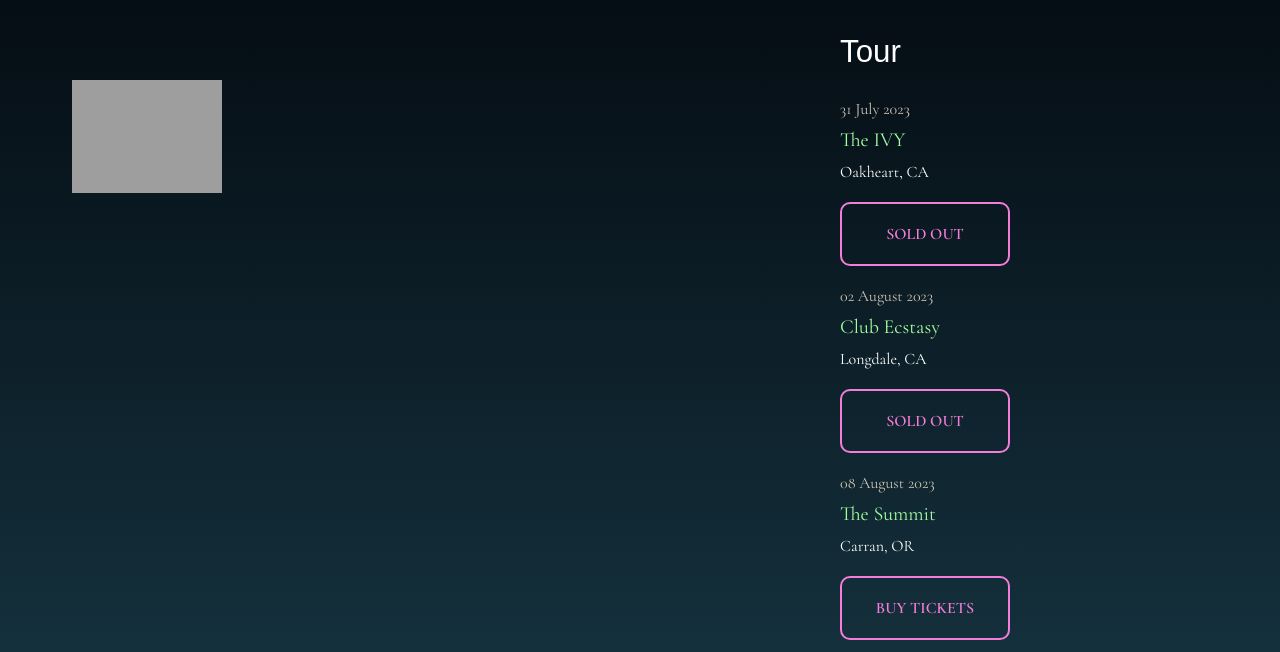
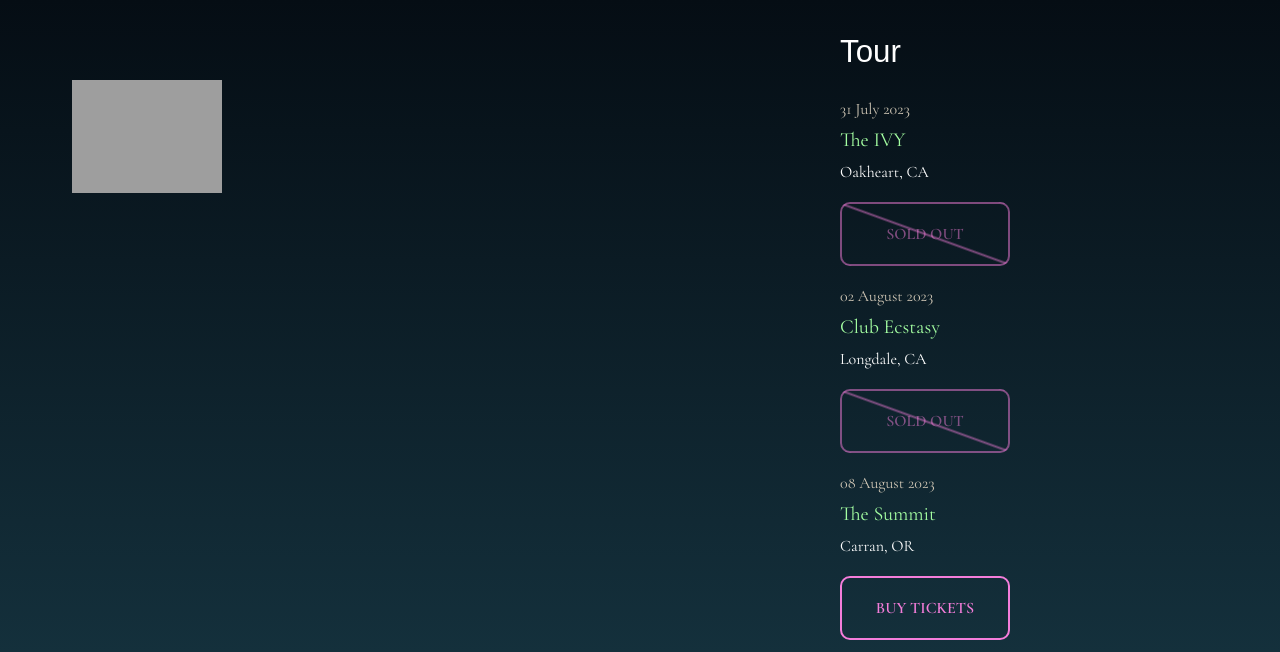
Before and after one commit to momchilmitev/magentalime, a PHP site: page /tour.html in a window 1280 px wide. Shown: the top 652 px of the page. Run offline with PHP 8.4, Linux system fonts and the light colour scheme; grey boxes are pictures that could not be loaded.

Commit message:
added extra styles for hover and soldout states on the tour page btns

```diff
--- a/tour.css
+++ b/tour.css
@@ -162,6 +162,24 @@
     display: inline-block;
     white-space: nowrap;
     width: 170px;
+    transition: .3s;
+  }
+
+  .button-primary:hover {
+    color: var(--cyan);
+    border-color: var(--cyan);
+  }
+
+  .button-soldout {
+    color: var(--magenta50);
+    border-color: var(--magenta50);
+    background: linear-gradient(
+      to top right,
+      transparent calc(50% - 2px),
+      var(--magenta50),
+      transparent calc(50% + 2px)
+    );
+    pointer-events: none;
   }
 }
 
```
